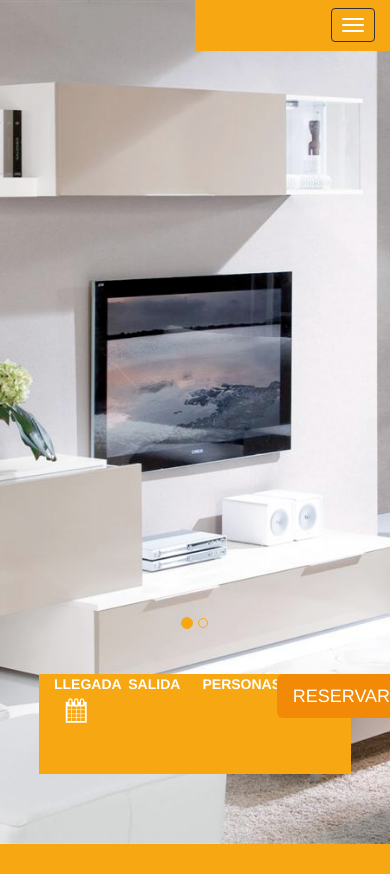
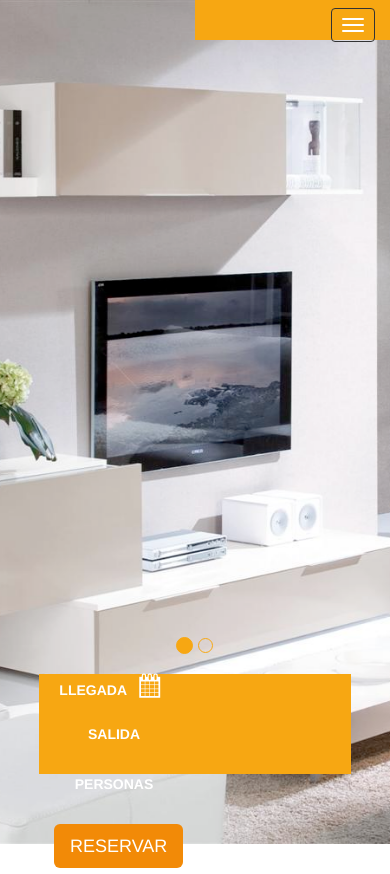
Before and after one commit to yamil777/in-project1, a CodeIgniter app: page /database/ in a window 390 px wide; the page is wider, and only the part inside the window is pictured. Before the commit the page ends 844 px from the top of that part, so only its background shows below. Run offline with CodeIgniter, Linux system fonts and the light colour scheme.

Commit message:
styles on reservation bar

```diff
--- a/application/views/_partials/_reservation-bar.php
+++ b/application/views/_partials/_reservation-bar.php
@@ -1,15 +1,15 @@
-	<div class="reservation-bar-container carousel-indicators col-xs-12">
-		<div class="col-xs-3">
+	<div class="row reservation-bar-container carousel-indicators col-xs-12">
+		<div class="col-xs-3 reservation-tile">
 			<label>LLEGADA</label>
 			<span class="font-icon">&#xe801;</span>
 		</div>
-		<div class="col-xs-3">
+		<div class="col-xs-3 reservation-tile">
 			<label>SALIDA</label>
 		</div>
-		<div class="col-xs-3">
+		<div class="col-xs-3 reservation-tile">
 			<label>PERSONAS</label>
 		</div>
-		<div class="col-xs-3">
+		<div class="col-xs-3 reservation-tile">
 			<button class="btn btn-default btn-lg btn-reservar">
 				RESERVAR
 			</button>
--- a/css/general.css
+++ b/css/general.css
@@ -9,25 +9,32 @@
 	width: 50%;
 	margin-left: 50%;
 	background-color: #f7a712;
+	height: 40px;
+	min-height: 40px;
 }
 
 .coralt-navbar .coralt-nav>li>a {
-	padding: 15px 45px;
+	padding: 10px 45px;
 	color: white;
 }
 .coralt-nav li:hover {
 	border-bottom: 5px solid #f28a07;
-	height: 50px;
+	height: 40px;
 }
 
 .carousel-indicators {
-  	bottom: 200px;
+  	bottom: 175px;
 }
 .carousel-indicators li {
 	border: 1px solid #f7a712;
+	width: 15px;
+	height: 15px;
 }
+
 .carousel-indicators .active {
 	background-color: #f7a712;
+	width: 17px;
+	height: 17px;
 }
 /*
 @media screen and (min-width: 768px) {
@@ -50,13 +57,19 @@
   	color: white;
  }
 
+.reservation-bar-container .reservation-tile {
+	min-width: 150px;
+	height: 50px;
+}
+
 .btn-reservar {
 	background-color: #f28a07;
 	border: 0;
 	color: white;
 }
 
-.btn-reservar:hover {
+.btn-reservar:hover,
+.btn-reservar:focus {
 	background: #f28a07;
 	cursor: pointer;
 	text-shadow: 0 -1px 1px #f7a712;
```
